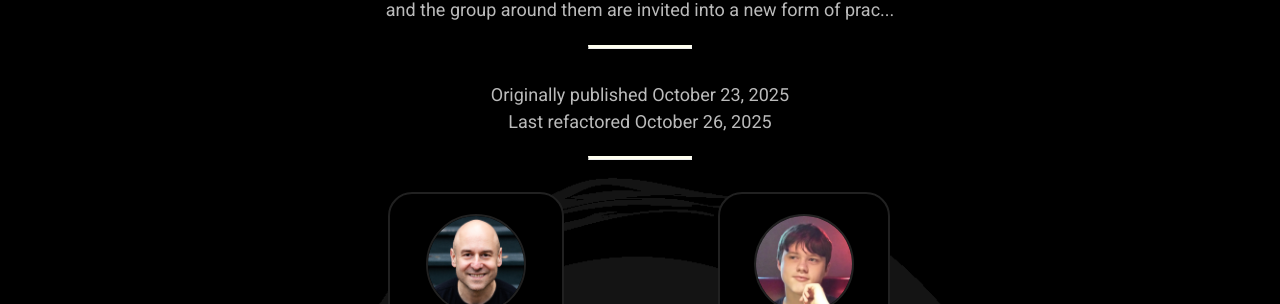
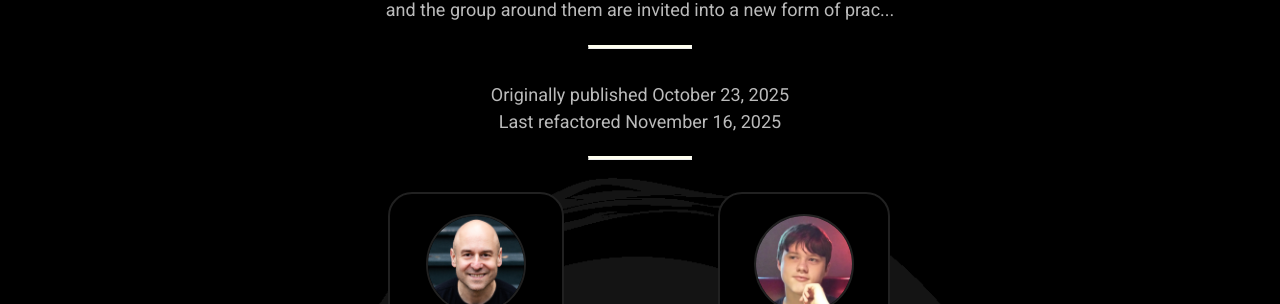
Before and after one commit to mindset-dojo/mindset-dojo.github.io, a Jekyll site: the page built from _forms/metashift-community-demonstration.md, in a window 1280 px wide and 900 px high, scrolled down 4378 px. Shown: the part 149-453 px from the top of the window. Built offline with Jekyll 4.4.1, drawn with Linux system fonts in a browser that asks for light colours; some web fonts are replaced.

Commit message:
fix(metashift-community-demonstration): refactored_date.

```diff
--- a/_forms/metashift-community-demonstration.md
+++ b/_forms/metashift-community-demonstration.md
@@ -3,7 +3,7 @@ layout: form
 title: MetaShift Community Demonstration
 title_mark: Community
 published_date: 2025-10-23
-refactored_date: 2025-10-26
+refactored_date: 2025-11-16
 authors:
   - michael-basil
   - kyle-ingersoll
```
